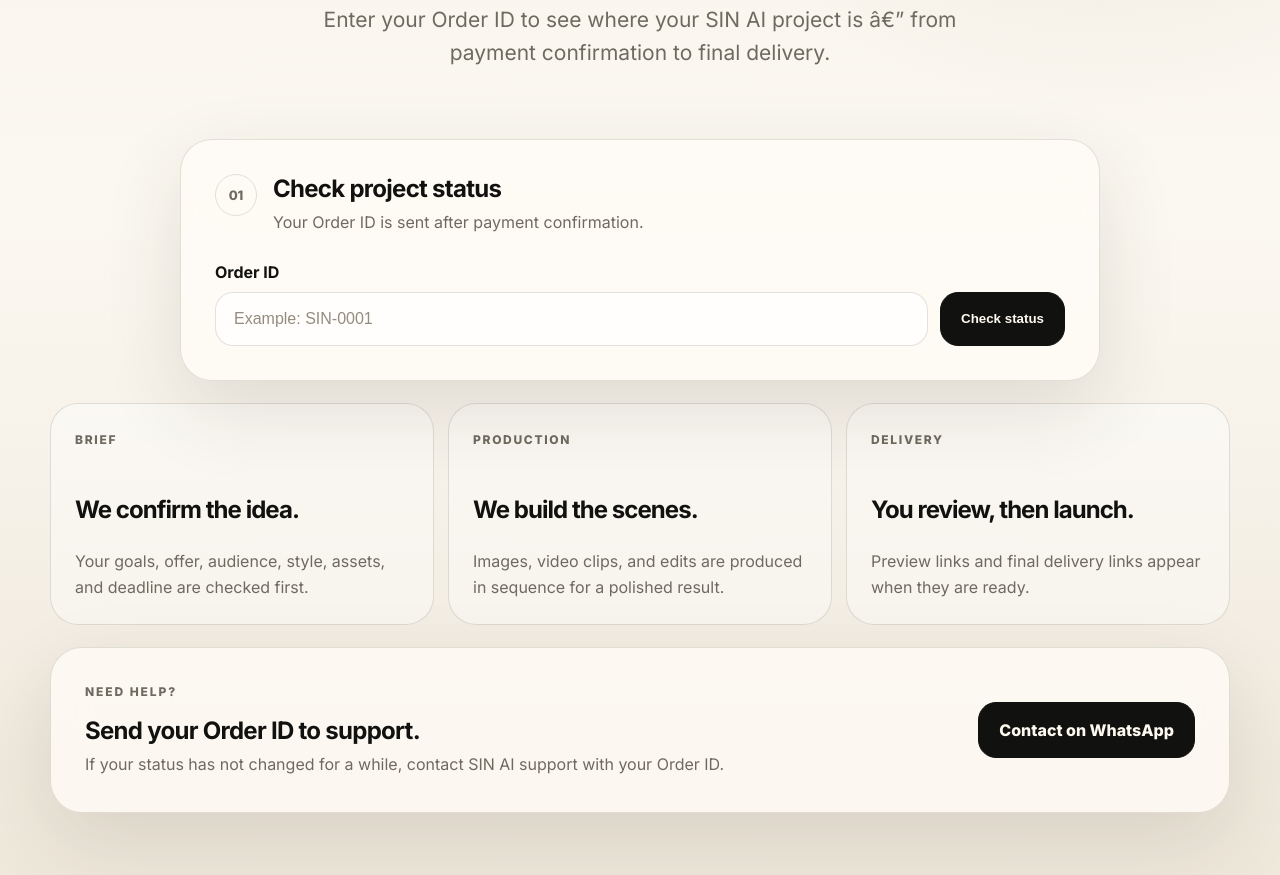
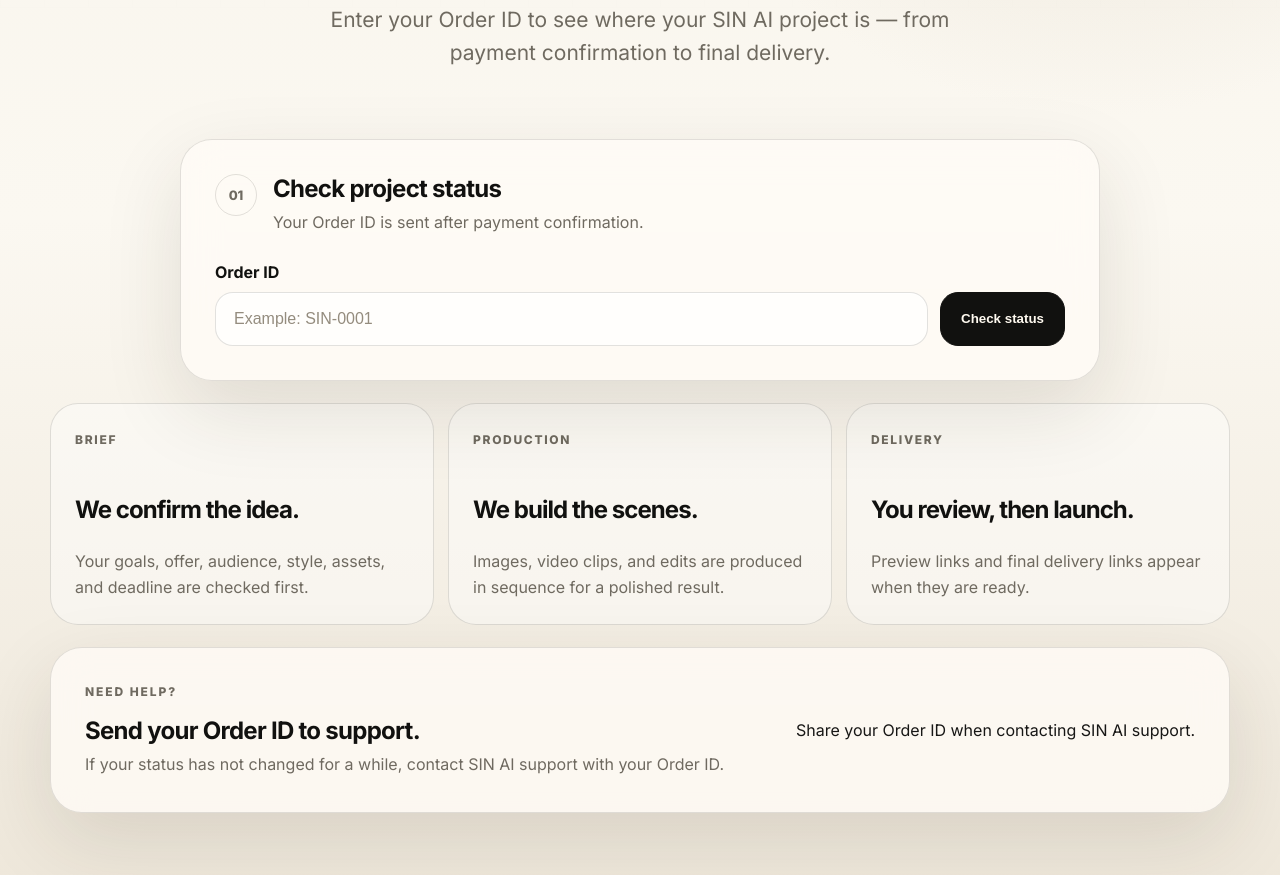
Before and after one commit to zephwambisha-dot/sin-ai-client-tracker, a plain HTML site: page index.html in a window 1280 px wide. Shown: the part 521-1396 px from the top of the page. Drawn offline with Linux system fonts and the light colour scheme.

Commit message:
Fix tracker UI text and support link

```diff
--- a/index.html
+++ b/index.html
@@ -27,7 +27,7 @@
       <section class="hero">
         <p class="eyebrow">Client project portal</p>
         <h1>Track your AI video order with quiet confidence.</h1>
-        <p class="hero-copy">Enter your Order ID to see where your SIN AI project is â€” from payment confirmation to final delivery.</p>
+        <p class="hero-copy">Enter your Order ID to see where your SIN AI project is &mdash; from payment confirmation to final delivery.</p>
       </section>
 
       <section id="tracker" class="card search-card">
@@ -72,7 +72,7 @@
           <h2>Send your Order ID to support.</h2>
           <p>If your status has not changed for a while, contact SIN AI support with your Order ID.</p>
         </div>
-        <a class="whatsapp" href="https://wa.me/" target="_blank" rel="noreferrer">Contact on WhatsApp</a>
+        <span class="support-note">Share your Order ID when contacting SIN AI support.</span>
       </section>
     </main>
   </div>
```
